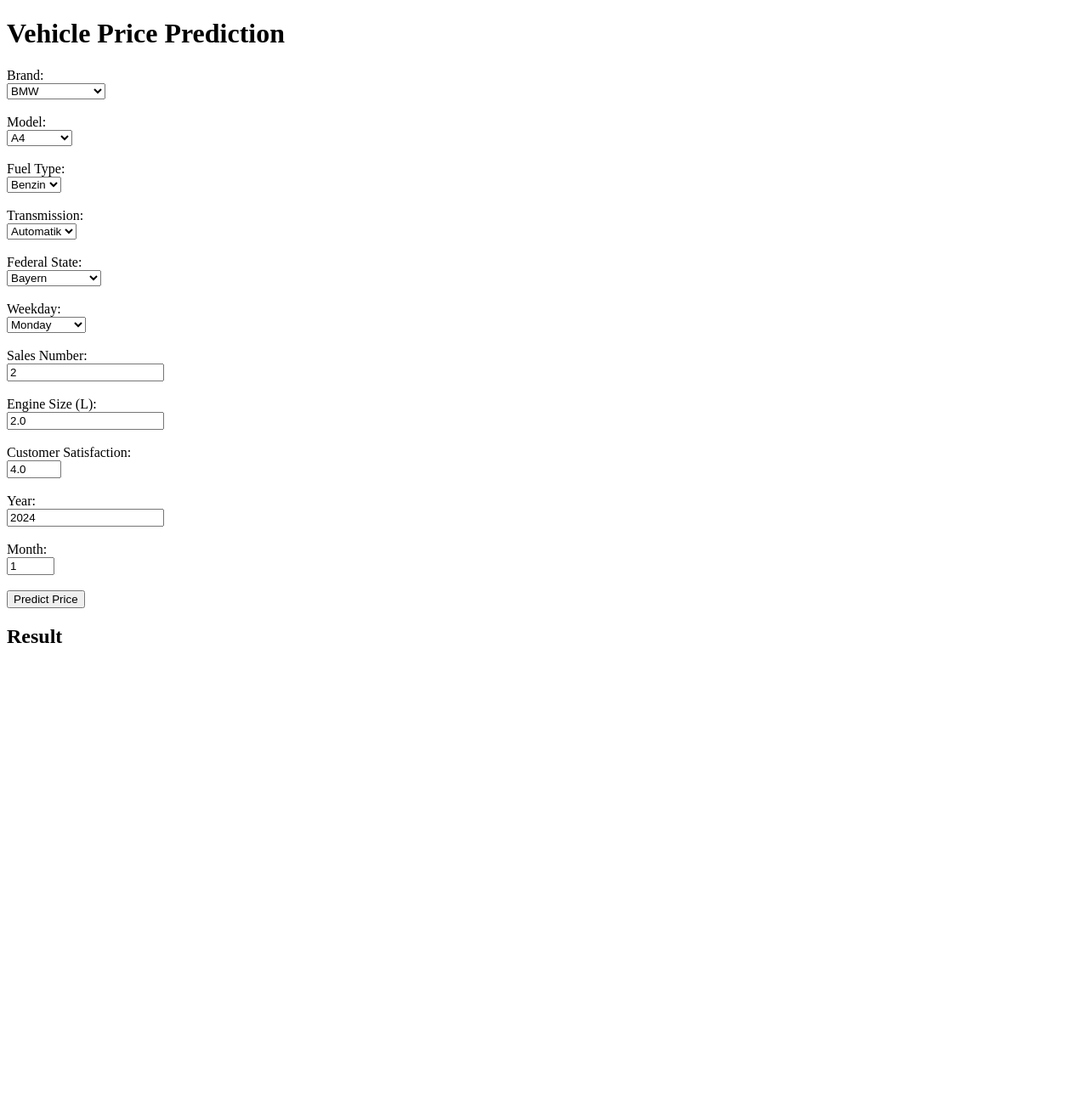
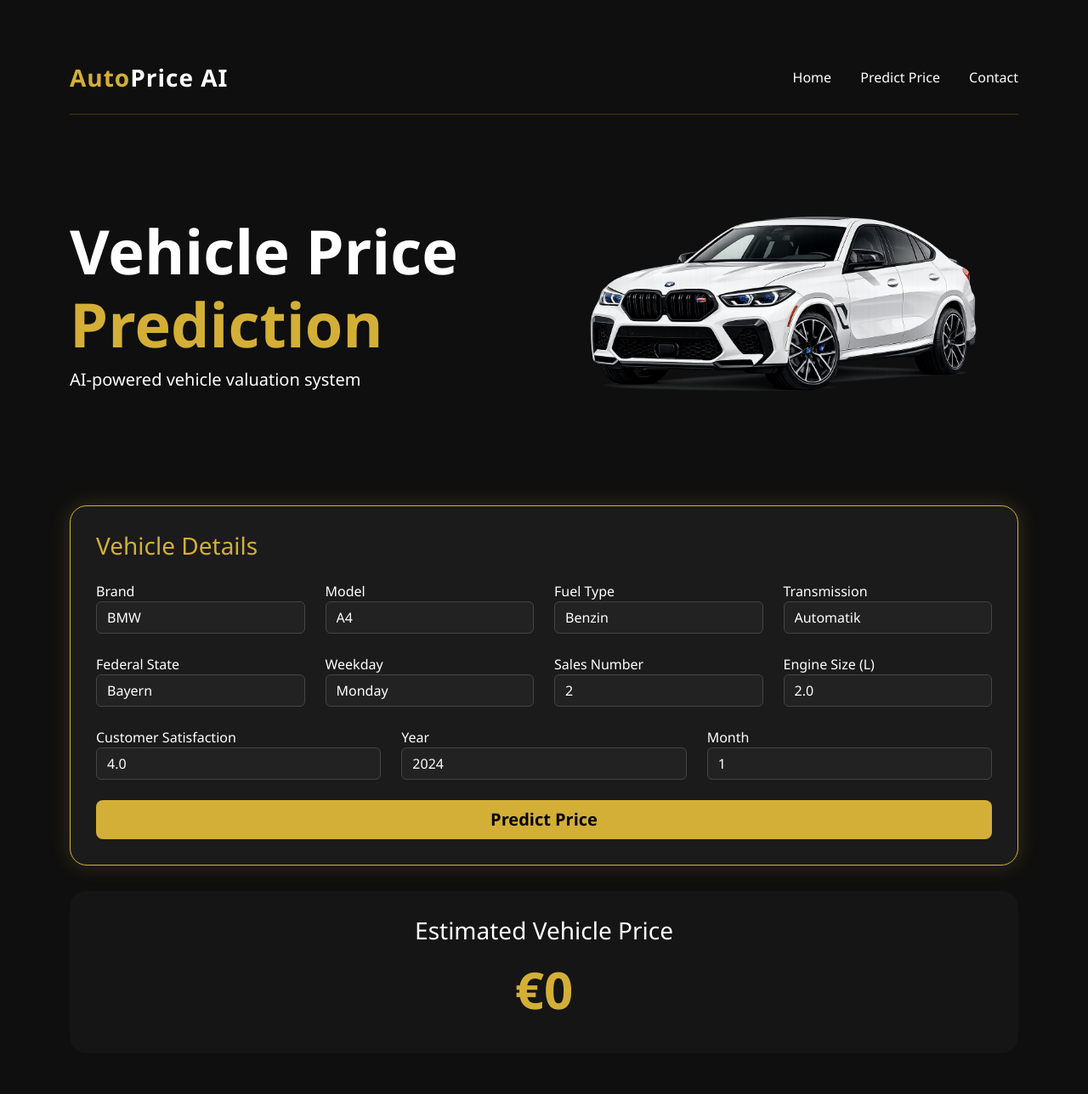
Before and after one commit to Karimzade/auto-price-ai-web, a Flask app: page /predict in a window 1280 px wide. Shown: the whole page at 85% size. Before the commit the page ends 757 px from the top, so only its background shows below. Run offline with Flask 3, Linux system fonts and the light colour scheme; parts of the project's set-up code (start-up, migrations or seed data) failed here and were passed over.

Commit message:
Modern luxury UI for vehicle prediction

```diff
--- /dev/null
+++ b/static/style.css
@@ -0,0 +1,85 @@
+body{
+    background:#0f0f0f;
+    color:white;
+    font-family: "Segoe UI", sans-serif;
+}
+
+.gold{
+    color:#d4af37;
+}
+
+.hero{
+    min-height:100vh;
+    display:flex;
+    align-items:center;
+}
+
+.predict-card{
+    background:#1b1b1b;
+    border:1px solid #d4af37;
+    border-radius:20px;
+    padding:30px;
+    box-shadow:0 0 25px rgba(212,175,55,.2);
+}
+
+.form-control,
+.form-select{
+    background:#222;
+    color:white;
+    border:1px solid #444;
+}
+
+.form-control:focus,
+.form-select:focus{
+    border-color:#d4af37;
+    box-shadow:none;
+}
+
+.btn-gold{
+    background:#d4af37;
+    color:black;
+    font-weight:bold;
+    border:none;
+}
+
+.btn-gold:hover{
+    background:#e6c65a;
+}
+
+.result-box{
+    background:#151515;
+    border-radius:20px;
+    padding:30px;
+    text-align:center;
+    margin-top:30px;
+}
+
+.price{
+    font-size:60px;
+    color:#d4af37;
+    font-weight:bold;
+}
+.site-header{
+    display:flex;
+    justify-content:space-between;
+    align-items:center;
+    padding:22px 0;
+    border-bottom:1px solid rgba(212,175,55,.25);
+}
+
+.logo{
+    font-size:28px;
+    font-weight:800;
+    letter-spacing:1px;
+}
+
+.nav-links a{
+    color:white;
+    text-decoration:none;
+    margin-left:30px;
+    font-weight:500;
+}
+
+.nav-links a:hover{
+    color:#d4af37;
+}
--- a/templates/predict.html
+++ b/templates/predict.html
@@ -1,24 +1,59 @@
 <!DOCTYPE html>
 <html>
 <head>
-    <title>Predict Vehicle Price</title>
+    <title>Auto Price AI</title>
+
+    <link href="https://cdn.jsdelivr.net/npm/bootstrap@5.3.3/dist/css/bootstrap.min.css" rel="stylesheet">
+    <link rel="stylesheet" href="{{ url_for('static', filename='style.css') }}">
 </head>
+
 <body>
 
-<h1>Vehicle Price Prediction</h1>
+<div class="container py-5">
 
-<form id="predictionForm">
+   <header class="site-header mb-5">
+    <div class="logo">
+        <span class="gold">Auto</span>Price AI
+    </div>
 
-    <label>Brand:</label><br>
-    <select name="marke" required>
+    <nav class="nav-links">
+        <a href="/">Home</a>
+        <a href="/predict">Predict Price</a>
+        <a href="/contact">Contact</a>
+    </nav>
+</header>
+
+    <div class="row align-items-center mb-5">
+        <div class="col-lg-6">
+            <h1 class="display-2 fw-bold">
+                Vehicle Price <span class="gold">Prediction</span>
+            </h1>
+            <p class="lead">AI-powered vehicle valuation system</p>
+        </div>
+
+        <div class="col-lg-6 text-center">
+            <img src="{{ url_for('static', filename='images/bmw.png') }}" class="img-fluid">
+        </div>
+    </div>
+
+    <div class="predict-card">
+        <h3 class="gold mb-4">Vehicle Details</h3>
+
+        <form id="predictionForm" class="row g-4">
+
+            <div class="col-md-3">
+                <label>Brand</label>
+                <select class="form-select" name="marke" required>
                     <option value="Bmw">BMW</option>
                     <option value="Mercedes-Benz">Mercedes-Benz</option>
                     <option value="Opel">Opel</option>
                     <option value="Volkswagen">Volkswagen</option>
-    </select><br><br>
+                </select>
+            </div>
 
-    <label>Model:</label><br>
-    <select name="modell" required>
+            <div class="col-md-3">
+                <label>Model</label>
+                <select class="form-select" name="modell" required>
                     <option value="A4">A4</option>
                     <option value="A6">A6</option>
                     <option value="Astra">Astra</option>
@@ -30,34 +65,42 @@
                     <option value="Q5">Q5</option>
                     <option value="Tiguan">Tiguan</option>
                     <option value="X5">X5</option>
-    </select><br><br>
+                </select>
+            </div>
 
-    <label>Fuel Type:</label><br>
-    <select name="kraftstoff" required>
+            <div class="col-md-3">
+                <label>Fuel Type</label>
+                <select class="form-select" name="kraftstoff" required>
                     <option value="Benzin">Benzin</option>
                     <option value="Diesel">Diesel</option>
                     <option value="Elektro">Elektro</option>
                     <option value="Hybrid">Hybrid</option>
-    </select><br><br>
+                </select>
+            </div>
 
-    <label>Transmission:</label><br>
-    <select name="getriebe" required>
+            <div class="col-md-3">
+                <label>Transmission</label>
+                <select class="form-select" name="getriebe" required>
                     <option value="Automatik">Automatik</option>
                     <option value="Manuell">Manuell</option>
-    </select><br><br>
+                </select>
+            </div>
 
-    <label>Federal State:</label><br>
-    <select name="bundesland" required>
+            <div class="col-md-3">
+                <label>Federal State</label>
+                <select class="form-select" name="bundesland" required>
                     <option value="Bayern">Bayern</option>
                     <option value="Berlin">Berlin</option>
                     <option value="Hamburg">Hamburg</option>
                     <option value="Hessen">Hessen</option>
                     <option value="Nrw">NRW</option>
                     <option value="Niedersachsen">Niedersachsen</option>
-    </select><br><br>
+                </select>
+            </div>
 
-    <label>Weekday:</label><br>
-    <select name="wochentag" required>
+            <div class="col-md-3">
+                <label>Weekday</label>
+                <select class="form-select" name="wochentag" required>
                     <option value="Monday">Monday</option>
                     <option value="Tuesday">Tuesday</option>
                     <option value="Wednesday">Wednesday</option>
@@ -65,29 +108,49 @@
                     <option value="Friday">Friday</option>
                     <option value="Saturday">Saturday</option>
                     <option value="Sunday">Sunday</option>
-    </select><br><br>
+                </select>
+            </div>
 
-    <label>Sales Number:</label><br>
-    <input type="number" name="verkaufszahl" value="2" required><br><br>
+            <div class="col-md-3">
+                <label>Sales Number</label>
+                <input class="form-control" type="number" name="verkaufszahl" value="2" required>
+            </div>
 
-    <label>Engine Size (L):</label><br>
-    <input type="number" step="0.1" name="hubraum_l" value="2.0" required><br><br>
+            <div class="col-md-3">
+                <label>Engine Size (L)</label>
+                <input class="form-control" type="number" step="0.1" name="hubraum_l" value="2.0" required>
+            </div>
 
-    <label>Customer Satisfaction:</label><br>
-    <input type="number" step="0.1" min="1" max="5" name="kundenzufriedenheit" value="4.0" required><br><br>
+            <div class="col-md-4">
+                <label>Customer Satisfaction</label>
+                <input class="form-control" type="number" step="0.1" min="1" max="5" name="kundenzufriedenheit" value="4.0" required>
+            </div>
 
-    <label>Year:</label><br>
-    <input type="number" name="jahr" value="2024" required><br><br>
+            <div class="col-md-4">
+                <label>Year</label>
+                <input class="form-control" type="number" name="jahr" value="2024" required>
+            </div>
 
-    <label>Month:</label><br>
-    <input type="number" min="1" max="12" name="monat" value="1" required><br><br>
+            <div class="col-md-4">
+                <label>Month</label>
+                <input class="form-control" type="number" min="1" max="12" name="monat" value="1" required>
+            </div>
 
-    <button type="submit">Predict Price</button>
+            <div class="col-12">
+                <button class="btn btn-gold btn-lg w-100" type="submit">
+                    Predict Price
+                </button>
+            </div>
 
         </form>
+    </div>
 
-<h2>Result</h2>
-<pre id="result"></pre>
+    <div class="result-box">
+        <h3>Estimated Vehicle Price</h3>
+        <div id="priceResult" class="price">€0</div>
+    </div>
+
+</div>
 
 <script>
 document.getElementById("predictionForm").addEventListener("submit", async function(event) {
@@ -114,7 +177,13 @@ document.getElementById("predictionForm").addEventListener("submit", async funct
     });
 
     const result = await response.json();
-    document.getElementById("result").textContent = JSON.stringify(result, null, 2);
+
+    if (result.status === "success") {
+        document.getElementById("priceResult").innerHTML =
+            "€ " + Number(result.predicted_price_euro).toLocaleString();
+    } else {
+        document.getElementById("priceResult").innerHTML = "Error";
+    }
 });
 </script>
 
```
Also changed, not shown: static/images/bmw.png (added). Lines whose indentation alone changed are shown as unchanged.
